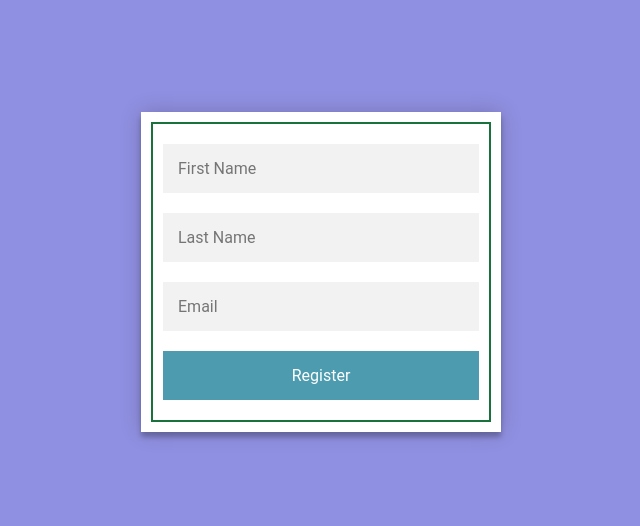
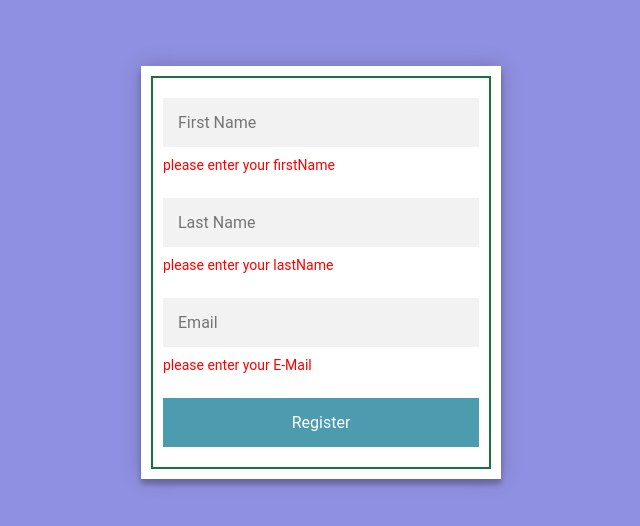
Before and after one commit to ciwwan1980/basic-form-hooks, a React (Create React App) app: page / in a window 1280 px wide. Shown: the part 128-654 px from the top of the page, without its empty margins (319-959 px from the left). Built offline with nearby package versions, Linux system fonts and the light colour scheme.

Commit message:
adding-error-message

```diff
--- a/src/App.js
+++ b/src/App.js
@@ -49,8 +49,9 @@ const [submitted, setSubmitted]= useState(false)
           type="text"
           placeholder="First Name"
           name="firstName"
+
         />
-
+        <span>please enter your firstName</span>
         <input
           onChange={handleInputLastNameChange}
           value={values.lastName}
@@ -60,6 +61,7 @@ const [submitted, setSubmitted]= useState(false)
           placeholder="Last Name"
           name="lastName"
         />
+         <span>please enter your lastName</span>
         <input
           onChange={handleInputEmailChange}
           value={values.email}
@@ -69,6 +71,7 @@ const [submitted, setSubmitted]= useState(false)
           placeholder="Email"
           name="email"
         />
+         <span>please enter your E-Mail</span>
 
         <button className="form-field" type="submit">
           Register
--- a/src/index.css
+++ b/src/index.css
@@ -59,3 +59,10 @@ button:disabled {
   padding: 15px;
   color: white;
 }
+
+span {
+  font-family: "Roboto", sans-serif;
+  font-size: 14px;
+  color: red;
+  margin-bottom: 15px;
+}
```
